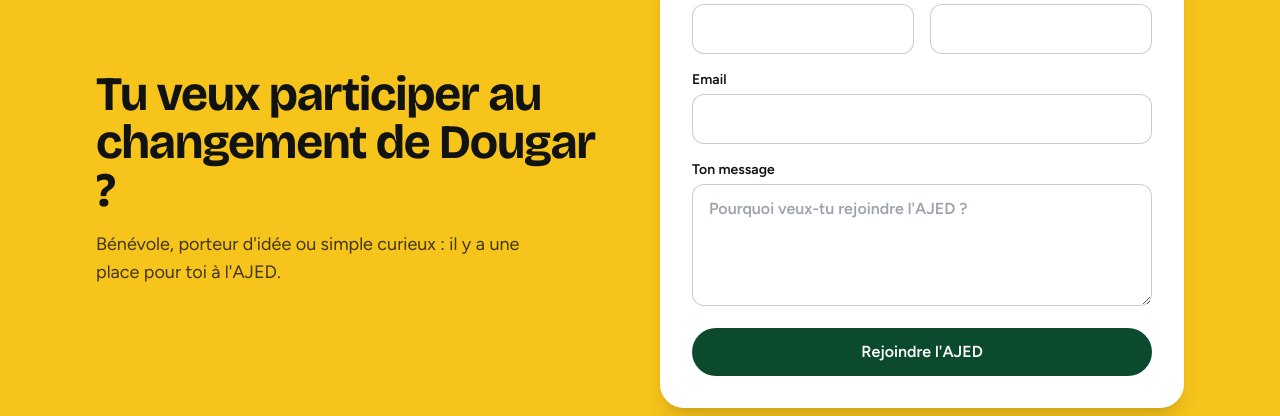
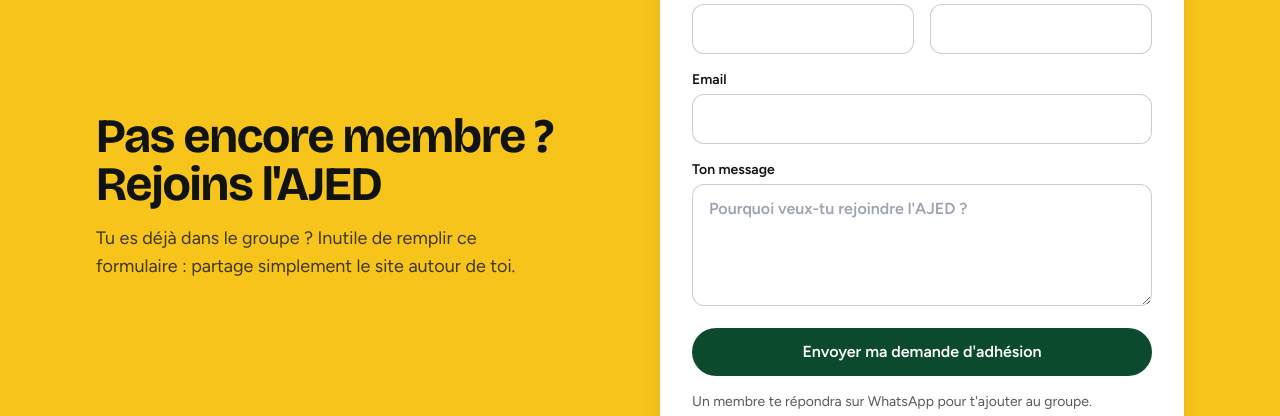
Before and after one commit to diouf-mhd/ajed, a Next.js app: page /contact in a window 1280 px wide. Shown: the part 536-952 px from the top of the page. Built offline with nearby package versions, Linux system fonts and the light colour scheme; no server answers; the database is empty.

Commit message:
mise a jour

```diff
--- a/src/app/(site)/layout.tsx
+++ b/src/app/(site)/layout.tsx
@@ -1,5 +1,6 @@
 import { Header } from "@/components/layout/Header";
 import { Footer } from "@/components/layout/Footer";
+import { ScrollReveal } from "@/components/site/ScrollReveal";
 
 // Le contenu public vient de la base : on l'évalue à chaque requête (une action publiée apparaît tout de suite).
 export const dynamic = "force-dynamic";
@@ -11,7 +12,10 @@
         Aller au contenu
       </a>
       <Header />
-      <main id="contenu">{children}</main>
+      <main id="contenu">
+        <ScrollReveal />
+        {children}
+      </main>
       <Footer />
     </>
   );
--- a/src/app/globals.css
+++ b/src/app/globals.css
@@ -10,6 +10,17 @@
   @media (prefers-reduced-motion: reduce) {
     html { scroll-behavior: auto; }
     *, *::before, *::after { animation-duration: .01ms !important; transition-duration: .01ms !important; }
+  }
+  @media (prefers-reduced-motion: no-preference) {
+    .scroll-reveal-enabled .scroll-reveal {
+      opacity: 0;
+      transform: translateY(1.25rem);
+      transition: opacity .6s ease, transform .6s ease;
+    }
+    .scroll-reveal-enabled .scroll-reveal.is-visible {
+      opacity: 1;
+      transform: translateY(0);
+    }
   }
 }
 
--- a/src/components/site/JoinSection.tsx
+++ b/src/components/site/JoinSection.tsx
@@ -14,9 +14,9 @@
     <section id="rejoindre" className={compact ? "" : "bg-sun"}>
       <div className={compact ? "" : "wrap section grid gap-10 lg:grid-cols-2 lg:items-center"}>
         <div>
-          <h2 className="h2 text-ink">Tu veux participer au changement de Dougar ?</h2>
+          <h2 className="h2 text-ink">Pas encore membre ? Rejoins l&apos;AJED</h2>
           <p className="mt-4 max-w-md text-lg text-ink/80">
-            Bénévole, porteur d&apos;idée ou simple curieux : il y a une place pour toi à l&apos;AJED.
+            Tu es déjà dans le groupe ? Inutile de remplir ce formulaire : partage simplement le site autour de toi.
           </p>
         </div>
 
@@ -37,8 +37,11 @@
           </label>
           <input name="website" tabIndex={-1} autoComplete="off" aria-hidden className="hidden" />
           <button type="submit" disabled={pending} className="btn-forest w-full disabled:opacity-60">
-            {pending ? "Envoi…" : "Rejoindre l'AJED"}
+            {pending ? "Envoi…" : "Envoyer ma demande d'adhésion"}
           </button>
+          <p className="text-sm text-ink/70">
+            Un membre te répondra sur WhatsApp pour t&apos;ajouter au groupe.
+          </p>
           {state && (
             <p role="status" className={state.ok ? "font-semibold text-forest" : "font-semibold text-red-700"}>{state.message}</p>
           )}
--- /dev/null
+++ b/src/components/site/ScrollReveal.tsx
@@ -0,0 +1,61 @@
+"use client";
+
+import { useEffect } from "react";
+
+export function ScrollReveal() {
+  useEffect(() => {
+    if (
+      window.matchMedia("(prefers-reduced-motion: reduce)").matches ||
+      !("IntersectionObserver" in window)
+    ) {
+      return;
+    }
+
+    const main = document.querySelector("#contenu");
+    if (!main) return;
+
+    const observer = new IntersectionObserver(
+      (entries) => {
+        entries.forEach((entry) => {
+          if (!entry.isIntersecting) return;
+          entry.target.classList.add("is-visible");
+          observer.unobserve(entry.target);
+        });
+      },
+      { threshold: 0 },
+    );
+
+    const registerSections = (root: ParentNode) => {
+      root.querySelectorAll("section:not(.scroll-reveal)").forEach((section) => {
+        section.classList.add("scroll-reveal");
+        observer.observe(section);
+      });
+    };
+
+    registerSections(main);
+    document.body.classList.add("scroll-reveal-enabled");
+
+    const mutations = new MutationObserver((records) => {
+      records.forEach((record) => {
+        record.addedNodes.forEach((node) => {
+          if (node instanceof HTMLElement) {
+            if (node.matches("section")) registerSections(node.parentNode ?? main);
+            else registerSections(node);
+          }
+        });
+      });
+    });
+    mutations.observe(main, { childList: true, subtree: true });
+
+    return () => {
+      mutations.disconnect();
+      observer.disconnect();
+      document.body.classList.remove("scroll-reveal-enabled");
+      main.querySelectorAll(".scroll-reveal").forEach((section) => {
+        section.classList.remove("scroll-reveal", "is-visible");
+      });
+    };
+  }, []);
+
+  return null;
+}
```
